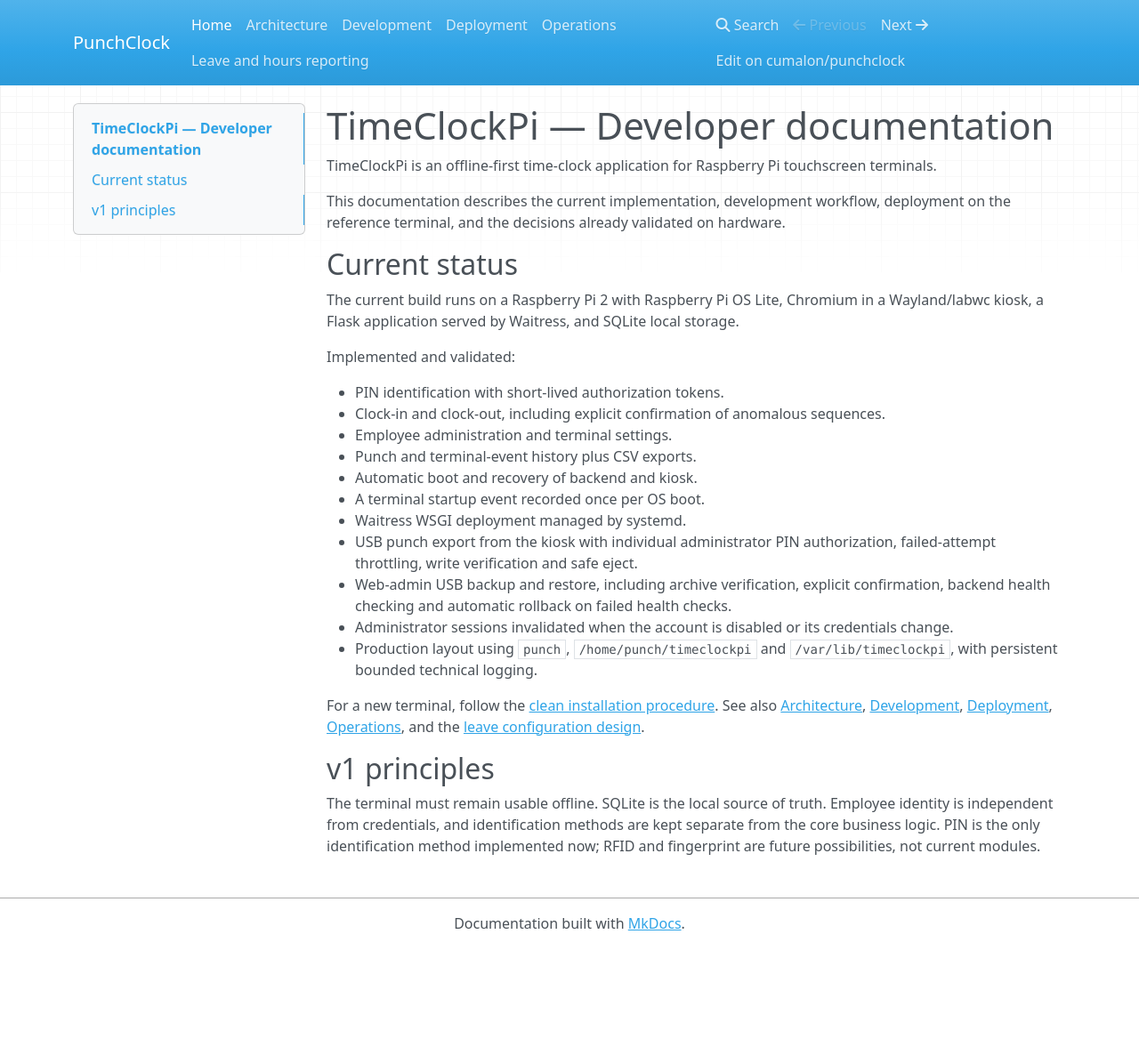
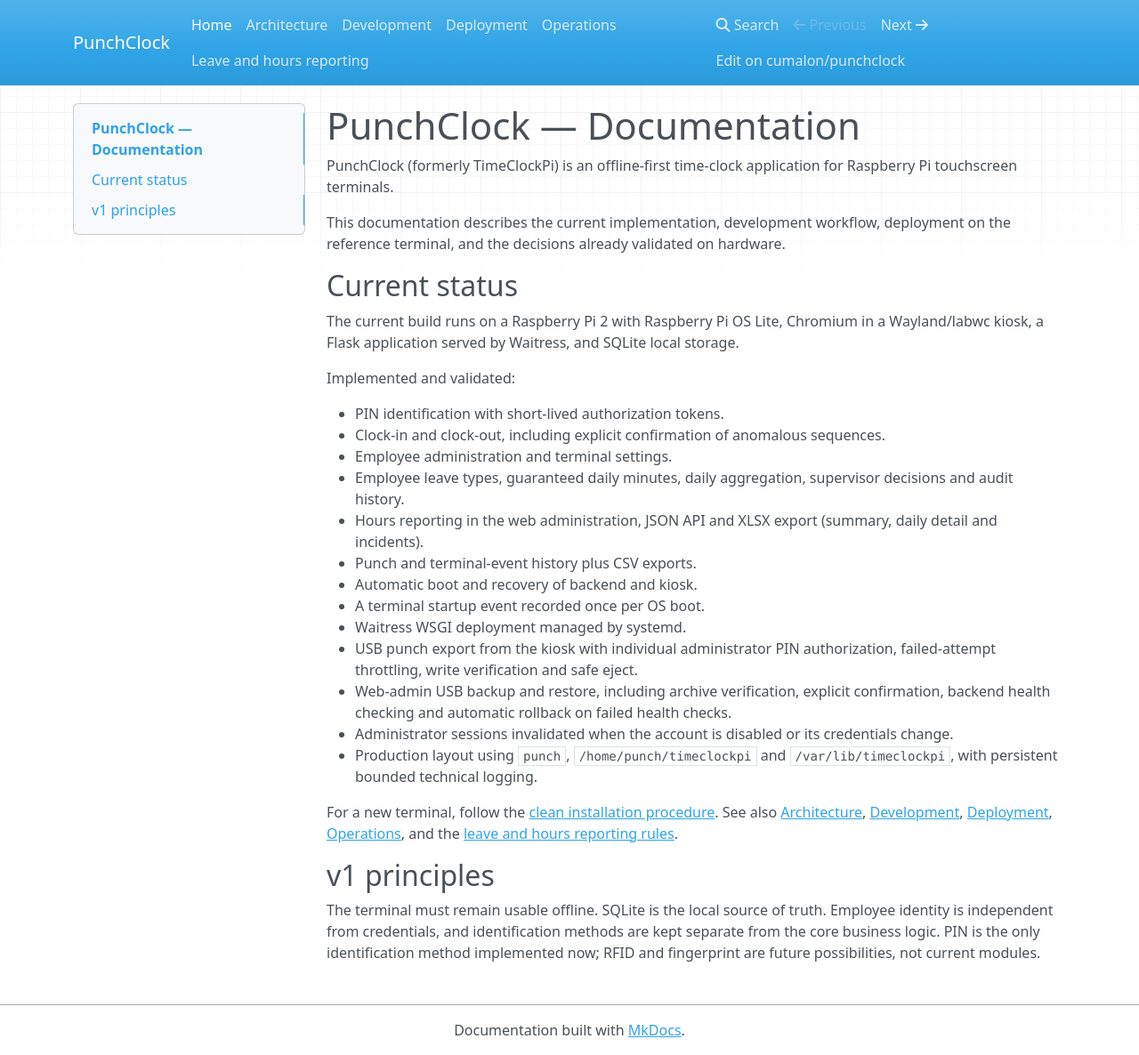
Before and after one commit to cumalon/punchclock, an MkDocs documentation site: the page built from docs/index.md, in a window 1280 px wide and 1186 px high. Shown: the whole window at 89% size. Built offline with MkDocs 1.6.1, drawn with Linux system fonts in a browser that asks for light colours; nearby versions of some CDN libraries.

Commit message:
docs: refresh docs/index.md for current PunchClock features

```diff
--- a/docs/index.md
+++ b/docs/index.md
@@ -1,6 +1,6 @@
-# TimeClockPi — Developer documentation
+# PunchClock — Documentation
 
-TimeClockPi is an offline-first time-clock application for Raspberry Pi touchscreen terminals.
+PunchClock (formerly TimeClockPi) is an offline-first time-clock application for Raspberry Pi touchscreen terminals.
 
 This documentation describes the current implementation, development workflow, deployment on the reference terminal, and the decisions already validated on hardware.
 
@@ -13,6 +13,8 @@
 - PIN identification with short-lived authorization tokens.
 - Clock-in and clock-out, including explicit confirmation of anomalous sequences.
 - Employee administration and terminal settings.
+- Employee leave types, guaranteed daily minutes, daily aggregation, supervisor decisions and audit history.
+- Hours reporting in the web administration, JSON API and XLSX export (summary, daily detail and incidents).
 - Punch and terminal-event history plus CSV exports.
 - Automatic boot and recovery of backend and kiosk.
 - A terminal startup event recorded once per OS boot.
@@ -22,7 +24,7 @@
 - Administrator sessions invalidated when the account is disabled or its credentials change.
 - Production layout using `punch`, `/home/punch/timeclockpi` and `/var/lib/timeclockpi`, with persistent bounded technical logging.
 
-For a new terminal, follow the [clean installation procedure](deployment.md#clean-installation-on-a-new-raspberry-pi). See also [Architecture](architecture.md), [Development](development.md), [Deployment](deployment.md), [Operations](operations.md), and the [leave configuration design](leave-configuration.md).
+For a new terminal, follow the [clean installation procedure](deployment.md#clean-installation-on-a-new-raspberry-pi). See also [Architecture](architecture.md), [Development](development.md), [Deployment](deployment.md), [Operations](operations.md), and the [leave and hours reporting rules](leave-configuration.md).
 
 ## v1 principles
 
```
